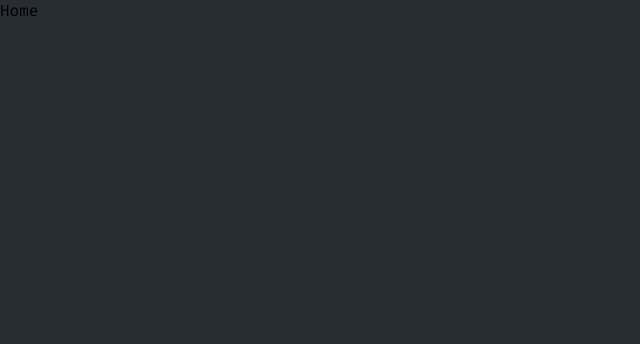
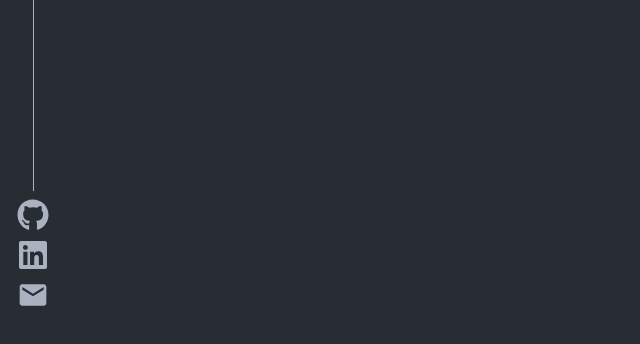
Before and after one commit to Chethan-b13/my-portfolio, a Next.js app: page / in a window 1280 px wide. Shown: the top 344 px of the page, without its empty margins (0-640 px from the left). Built offline with nearby package versions, Linux system fonts and the light colour scheme.

Commit message:
header section start and hanging component

```diff
--- a/src/app/layout.tsx
+++ b/src/app/layout.tsx
@@ -1,6 +1,6 @@
 import type { Metadata } from 'next'
 import { Inter } from 'next/font/google'
-import '../../styles/global.css'
+import '../../styles/global.scss'
 
 const inter = Inter({ subsets: ['latin'] })
 
--- a/src/app/page.tsx
+++ b/src/app/page.tsx
@@ -1,8 +1,11 @@
 import React from 'react'
+import HeaderSection from "../components/HeaderSection"
 
 const Home = () => {
   return (
-    <div>Home</div>
+    <div>
+      <HeaderSection />
+    </div>
   )
 }
 
--- /dev/null
+++ b/src/components/HangingIcons.jsx
@@ -0,0 +1,41 @@
+'use client';
+
+import React from 'react'
+import { useState } from "react"
+import { FaGithub, FaLinkedin } from "react-icons/fa";
+import { MdEmail } from "react-icons/md";
+
+
+const HangingIcons = () => {
+  const githubUrl = "<https://github.com/chethancheths/>"
+  const linkedinUrl = "<https://www.linkedin.com/in/chethan-b-31b58a192/>"
+  const [mailId, setmailId] = useState("<chethanb1321@gmail.com/>")
+
+  const handleEmailClick = ()=> {
+    navigator.clipboard.writeText("chethanb1321@gmail.com");
+    setmailId("<Copied_to_Clipboard/>");
+    setTimeout(() => {
+      setmailId("<chethanb1321@gmail.com/>")
+    }, 1000);
+
+  }
+  return (
+    <div className="hangerContainer">
+        <div className="line"></div>
+        <a href="https://github.com/chethancheths/" target='_blank'>
+          <FaGithub />
+          <p>{githubUrl}</p>
+        </a>
+        <a href="https://www.linkedin.com/in/chethan-b-31b58a192/" target='_blank'>
+          <FaLinkedin />
+          <p>{linkedinUrl}</p>
+        </a>
+        <a href="#" onClick={handleEmailClick}>
+          <MdEmail />
+          <p>{mailId}</p>
+        </a>
+    </div>
+  )
+}
+
+export default HangingIcons
--- /dev/null
+++ b/src/components/HeaderSection.jsx
@@ -0,0 +1,15 @@
+import React from 'react'
+import NavBar from './NavBar'
+import "../../styles/header.scss";
+import HangingIcons from './HangingIcons';
+
+const HeaderSection = () => {
+  return (
+    <>
+      <HangingIcons />
+      <NavBar />
+    </>
+  )
+}
+
+export default HeaderSection
--- /dev/null
+++ b/src/components/NavBar.jsx
@@ -0,0 +1,11 @@
+import React from 'react'
+
+const NavBar = () => {
+  return (
+    <div>
+
+    </div>
+  )
+}
+
+export default NavBar
--- a/styles/global.css
+++ b/styles/global.scss
@@ -1,9 +1,20 @@
 @import url('https://fonts.googleapis.com/css2?family=Fira+Code:wght@300;400;500;600;700&display=swap');
 
+
+$bg-color: #282C33;
+$primary-color: #C778DD;
+$text-color: #ffffff;
+$grayColor: #ABB2BF;
+$leftGap: 176px;
+
 *{
-    background: #282C33;
+    background: $bg-color;
     font-family: 'Fira Code', monospace;
     box-sizing: border-box;
     margin: 0;
     padding: 0;
 }
+
+a{
+  text-decoration: none;
+}
--- /dev/null
+++ b/styles/header.scss
@@ -0,0 +1,54 @@
+@import "./global.scss";
+
+.hangerContainer{
+
+    display: flex;
+    flex-direction: column;
+    align-items: center;
+    justify-content: center;
+    gap: 8px;
+    width: fit-content;
+    position: absolute;
+    top: 0;
+    left: 17px;
+
+    a{
+        color: $grayColor;
+        display: flex;
+        align-items: center;
+
+
+        p{
+            font-size: 10px;
+            position: absolute;
+            width: fit-content;
+            visibility: hidden;
+            background: transparent;
+            opacity: 0;
+            left: 3rem;
+            transition: all .3s ease-in-out;
+            z-index: 99999;
+        }
+    }
+
+    .line{
+        width: 1px;
+        height: 191px;
+        background: $grayColor;
+    }
+
+    svg{
+        color: $grayColor;
+        width: 32px;
+        height: 32px;
+        cursor: pointer;
+
+        &:hover +p{
+            opacity: 1;
+            visibility: visible;
+        }
+    }
+
+
+
+}
--- a/tsconfig.json
+++ b/tsconfig.json
@@ -22,6 +22,6 @@
       "@/*": ["./src/*"]
     }
   },
-  "include": ["next-env.d.ts", "**/*.ts", "**/*.tsx", ".next/types/**/*.ts"],
+  "include": ["next-env.d.ts", "**/*.ts", "**/*.tsx", ".next/types/**/*.ts","**/*.jsx"],
   "exclude": ["node_modules"]
 }
```
Also changed, not shown: package.json (+5 -3 lines), 1 other file (tests, documents, lock files or other folders).
